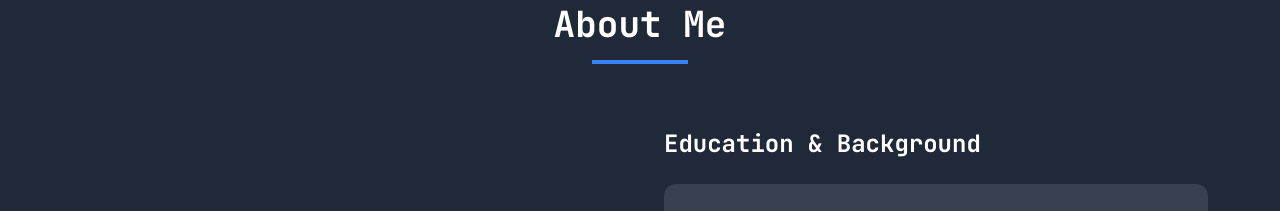
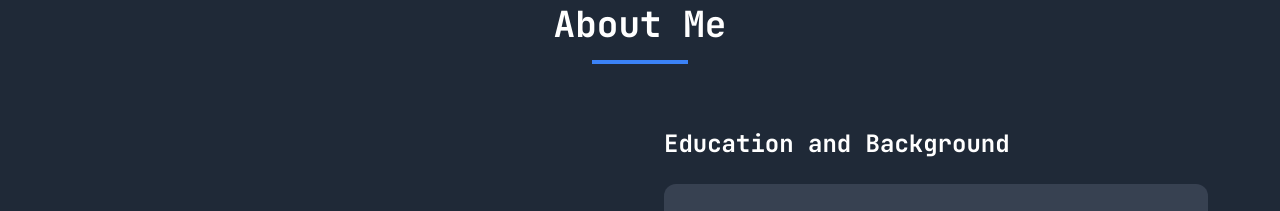
Before and after one commit to Pramira-Mindula/pramira-portfolio, a Next.js app: page / in a window 1280 px wide. Shown: the part 860-1071 px from the top of the page. Built offline with nearby package versions, Linux system fonts and the light colour scheme.

Commit message:
details updated

```diff
--- a/app/page.jsx
+++ b/app/page.jsx
@@ -117,7 +117,7 @@
 
             {/* Content */}
             <div className="animate-fade-in">
-              <h3 className="text-2xl font-bold mb-6 text-white">Education & Background</h3>
+              <h3 className="text-2xl font-bold mb-6 text-white">Education and Background</h3>
               <div className="space-y-6">
                 <div className="bg-gray-700 p-6 rounded-xl">
                   <h4 className="text-xl font-semibold mb-2 text-white">University</h4>
```
